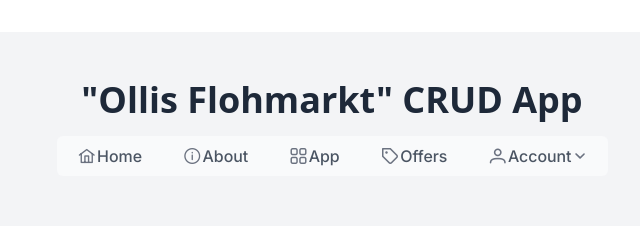
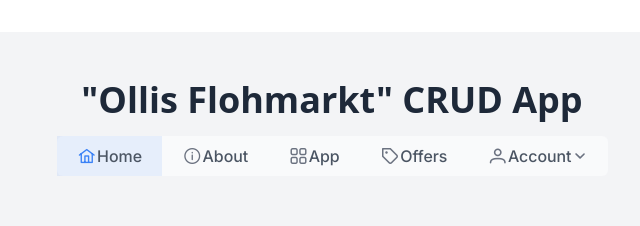
Before and after one commit to schafeld/react-crud-exercise, a React (Vite) app in the folder react-crud-exercise/: page / in a window 1280 px wide. Shown: the top 226 px of the page, without its empty margins (308-948 px from the left). Built offline with nearby package versions, Linux system fonts and the light colour scheme; no server answers; the database is empty.

Commit message:
improve active tab highlighting

```diff
--- a/react-crud-exercise/src/components/Navigation.css
+++ b/react-crud-exercise/src/components/Navigation.css
@@ -1,6 +1,28 @@
 /* More padding for menu items */
 .custom-megamenu .p-menuitem-link {
   padding: 0.75rem 1.25rem;
+}
+
+/* Style for active menu items - more specific selector to override default behavior */
+.custom-megamenu .active-link {
+  background-color: rgba(59, 130, 246, 0.1) !important;
+  color: #3B82F6 !important;
+  font-weight: 500;
+}
+
+.custom-megamenu .active-link .p-menuitem-icon {
+  color: #3B82F6 !important;
+}
+
+/* For submenu active items */
+.custom-megamenu .active-menu-item>.p-menuitem-link {
+  background-color: rgba(59, 130, 246, 0.1) !important;
+  color: #3B82F6 !important;
+  font-weight: 500;
+}
+
+.custom-megamenu .active-menu-item>.p-menuitem-link .p-menuitem-icon {
+  color: #3B82F6 !important;
 }
 
 /* Align hamburger menu to right on small screens */
--- a/react-crud-exercise/src/components/Navigation.tsx
+++ b/react-crud-exercise/src/components/Navigation.tsx
@@ -1,4 +1,4 @@
-import { useNavigate } from 'react-router-dom';
+import { useNavigate, useLocation } from 'react-router-dom';
 import { getAuth, signOut } from 'firebase/auth';
 import { MegaMenu } from 'primereact/megamenu';
 import { app } from '../firebase';
@@ -9,6 +9,8 @@ export default function Navigation() {
   const { loggedIn, checkingStatus } = useAuthStatus();
   const auth = getAuth(app);
   const navigate = useNavigate();
+  const location = useLocation();
+  const currentPath = location.pathname;
 
   const handleLogout = async () => {
     try {
@@ -20,27 +22,92 @@ export default function Navigation() {
     }
   };
 
-  // Build the menu items for MegaMenu
+  // Helper function to check if a path is active
+  const isActive = (path: string) => {
+    return currentPath === path;
+  };
+
+  // Build the menu items for MegaMenu with correct active state
   const menuItems = [
     {
       label: 'Home',
       icon: 'pi pi-fw pi-home',
-      command: () => navigate('/')
+      command: () => navigate('/'),
+      template: (item, options) => {
+        return (
+          <a
+            href="#"
+            className={`p-menuitem-link ${isActive('/') ? 'active-link' : ''}`}
+            onClick={(e) => {
+              e.preventDefault();
+              navigate('/');
+            }}
+          >
+            <span className={`p-menuitem-icon pi pi-fw pi-home`}></span>
+            <span className="p-menuitem-text">{item.label}</span>
+          </a>
+        );
+      }
     },
     {
       label: 'About',
       icon: 'pi pi-fw pi-info-circle',
-      command: () => navigate('/about')
+      command: () => navigate('/about'),
+      template: (item, options) => {
+        return (
+          <a
+            href="#"
+            className={`p-menuitem-link ${isActive('/about') ? 'active-link' : ''}`}
+            onClick={(e) => {
+              e.preventDefault();
+              navigate('/about');
+            }}
+          >
+            <span className={`p-menuitem-icon pi pi-fw pi-info-circle`}></span>
+            <span className="p-menuitem-text">{item.label}</span>
+          </a>
+        );
+      }
     },
     {
       label: 'App',
       icon: 'pi pi-fw pi-th-large',
-      command: () => navigate('/app')
+      command: () => navigate('/app'),
+      template: (item, options) => {
+        return (
+          <a
+            href="#"
+            className={`p-menuitem-link ${isActive('/app') ? 'active-link' : ''}`}
+            onClick={(e) => {
+              e.preventDefault();
+              navigate('/app');
+            }}
+          >
+            <span className={`p-menuitem-icon pi pi-fw pi-th-large`}></span>
+            <span className="p-menuitem-text">{item.label}</span>
+          </a>
+        );
+      }
     },
     {
       label: 'Offers',
       icon: 'pi pi-fw pi-tag',
-      command: () => navigate('/offers')
+      command: () => navigate('/offers'),
+      template: (item, options) => {
+        return (
+          <a
+            href="#"
+            className={`p-menuitem-link ${isActive('/offers') ? 'active-link' : ''}`}
+            onClick={(e) => {
+              e.preventDefault();
+              navigate('/offers');
+            }}
+          >
+            <span className={`p-menuitem-icon pi pi-fw pi-tag`}></span>
+            <span className="p-menuitem-text">{item.label}</span>
+          </a>
+        );
+      }
     },
     {
       label: 'Account',
@@ -54,7 +121,8 @@ export default function Navigation() {
                   {
                     label: 'Profile',
                     icon: 'pi pi-fw pi-user-edit',
-                    command: () => navigate('/profile')
+                    command: () => navigate('/profile'),
+                    className: isActive('/profile') ? 'active-menu-item' : ''
                   },
                   {
                     label: 'Log Out',
@@ -66,17 +134,20 @@ export default function Navigation() {
                   {
                     label: 'Sign In',
                     icon: 'pi pi-fw pi-sign-in',
-                    command: () => navigate('/signin')
+                    command: () => navigate('/signin'),
+                    className: isActive('/signin') ? 'active-menu-item' : ''
                   },
                   {
                     label: 'Sign Up',
                     icon: 'pi pi-fw pi-user-plus',
-                    command: () => navigate('/signup')
+                    command: () => navigate('/signup'),
+                    className: isActive('/signup') ? 'active-menu-item' : ''
                   },
                   {
                     label: 'Forgot Password',
                     icon: 'pi pi-fw pi-lock',
-                    command: () => navigate('/forgot-password')
+                    command: () => navigate('/forgot-password'),
+                    className: isActive('/forgot-password') ? 'active-menu-item' : ''
                   }
                 ]
           }
```
